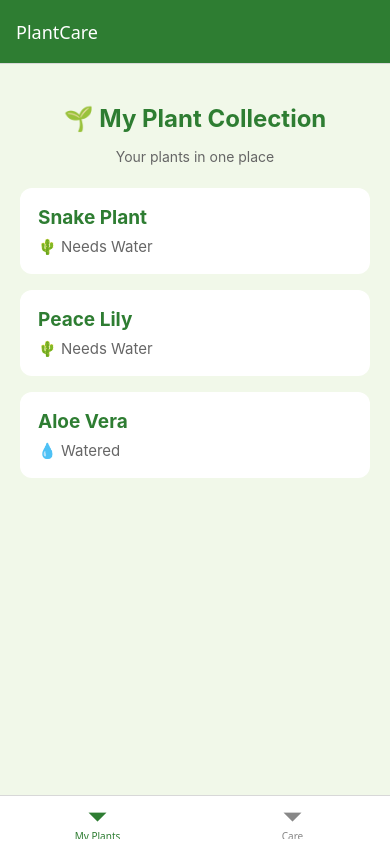
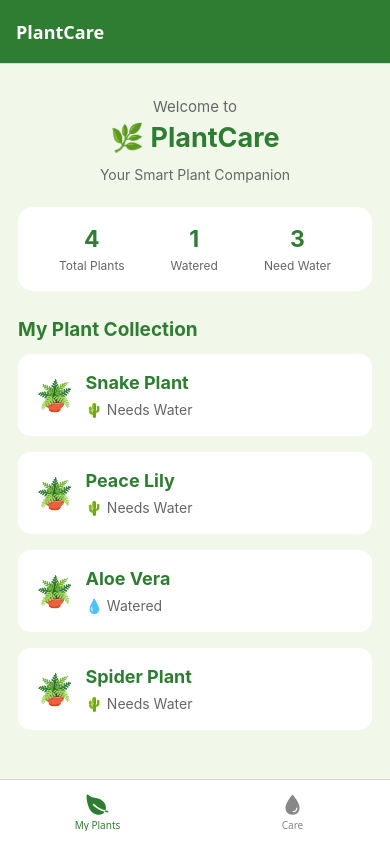
Before and after one commit to kristelannemaesameran-ai/ACTIVITY6_YURI, a React Native app in the folder MyActivity6/: screen / in a window 390 px wide. Built offline with nearby package versions, Linux system fonts and the light colour scheme.

Commit message:
Finalize PlantCare UI and shared state

```diff
--- a/MyActivity6/App.js
+++ b/MyActivity6/App.js
@@ -11,26 +11,31 @@ import {
 
 import { NavigationContainer } from '@react-navigation/native';
 import { createBottomTabNavigator } from '@react-navigation/bottom-tabs';
+import { Ionicons } from '@expo/vector-icons';
 
+// Create a context to share plant information
 const PlantContext = createContext();
+
 const Tab = createBottomTabNavigator();
 
-// Manage shared plant information
+// Provider manages the shared application data
 function PlantProvider({ children }) {
   const [plants, setPlants] = useState([
     { id: '1', name: 'Snake Plant', watered: false },
     { id: '2', name: 'Peace Lily', watered: false },
     { id: '3', name: 'Aloe Vera', watered: true },
+    { id: '4', name: 'Spider Plant', watered: false },
   ]);
 
   const [loading, setLoading] = useState(false);
 
-  // Update watering status with a short saving delay
+  // Update a plant's watering status
   const waterPlant = (id) => {
     if (loading) return;
 
     setLoading(true);
 
+    // Simulate a short saving process
     setTimeout(() => {
       setPlants((previousPlants) =>
         previousPlants.map((plant) =>
@@ -51,14 +56,42 @@ function PlantProvider({ children }) {
   );
 }
 
-// First tab: Display the plant collection
+// Home tab: Display the shared plant collection
 function HomeTab() {
   const { plants, loading } = useContext(PlantContext);
 
+  // Calculate plant watering statistics
+  const wateredCount = plants.filter((plant) => plant.watered).length;
+  const needsWaterCount = plants.length - wateredCount;
+
   return (
     <View style={styles.container}>
-      <Text style={styles.title}>🌱 My Plant Collection</Text>
-      <Text style={styles.subtitle}>Your plants in one place</Text>
+      <Text style={styles.welcome}>Welcome to</Text>
+      <Text style={styles.title}>🌿 PlantCare</Text>
+
+      <Text style={styles.subtitle}>
+        Your Smart Plant Companion
+      </Text>
+
+      {/* Show a summary of plant conditions */}
+      <View style={styles.summaryCard}>
+        <View style={styles.summaryItem}>
+          <Text style={styles.summaryNumber}>{plants.length}</Text>
+          <Text style={styles.summaryLabel}>Total Plants</Text>
+        </View>
+
+        <View style={styles.summaryItem}>
+          <Text style={styles.summaryNumber}>{wateredCount}</Text>
+          <Text style={styles.summaryLabel}>Watered</Text>
+        </View>
+
+        <View style={styles.summaryItem}>
+          <Text style={styles.summaryNumber}>{needsWaterCount}</Text>
+          <Text style={styles.summaryLabel}>Need Water</Text>
+        </View>
+      </View>
+
+      <Text style={styles.sectionTitle}>My Plant Collection</Text>
 
       {loading && (
         <Text style={styles.loading}>Updating plant information...</Text>
@@ -67,12 +100,20 @@ function HomeTab() {
       <FlatList
         data={plants}
         keyExtractor={(item) => item.id}
+        showsVerticalScrollIndicator={false}
         renderItem={({ item }) => (
           <View style={styles.card}>
-            <Text style={styles.plantName}>{item.name}</Text>
-            <Text style={styles.status}>
-              {item.watered ? '💧 Watered' : '🌵 Needs Water'}
-            </Text>
+            <View style={styles.plantInfo}>
+              <Text style={styles.plantIcon}>🪴</Text>
+
+              <View>
+                <Text style={styles.plantName}>{item.name}</Text>
+
+                <Text style={styles.status}>
+                  {item.watered ? '💧 Watered' : '🌵 Needs Water'}
+                </Text>
+              </View>
+            </View>
           </View>
         )}
       />
@@ -80,14 +121,17 @@ function HomeTab() {
   );
 }
 
-// Second tab: Manage plant care
+// Care tab: Update plant watering status
 function CareTab() {
   const { plants, waterPlant, loading } = useContext(PlantContext);
 
   return (
     <View style={styles.container}>
       <Text style={styles.title}>💧 Plant Care Center</Text>
-      <Text style={styles.subtitle}>Manage your watering activities</Text>
+
+      <Text style={styles.subtitle}>
+        Keep your plants healthy and happy!
+      </Text>
 
       {loading && (
         <View style={styles.loadingContainer}>
@@ -99,15 +143,23 @@ function CareTab() {
       <FlatList
         data={plants}
         keyExtractor={(item) => item.id}
+        showsVerticalScrollIndicator={false}
         renderItem={({ item }) => (
           <View style={styles.card}>
-            <Text style={styles.plantName}>{item.name}</Text>
+            <Text style={styles.plantName}>🪴 {item.name}</Text>
+
             <Text style={styles.status}>
-              {item.watered ? 'Already Watered' : 'Needs Water'}
+              {item.watered
+                ? '💧 This plant has been watered.'
+                : '🌵 This plant needs water.'}
             </Text>
 
+            {/* Update the shared plant information */}
             <TouchableOpacity
-              style={styles.button}
+              style={[
+                styles.button,
+                item.watered && styles.secondaryButton,
+              ]}
               onPress={() => waterPlant(item.id)}
               disabled={loading}
             >
@@ -122,18 +174,44 @@ function CareTab() {
   );
 }
 
-// Main application with two bottom navigation tabs
+// Main app: Configure the two bottom navigation tabs
 export default function App() {
   return (
     <PlantProvider>
       <NavigationContainer>
         <Tab.Navigator
-          screenOptions={{
-            headerStyle: { backgroundColor: '#2E7D32' },
+          screenOptions={({ route }) => ({
+            headerStyle: {
+              backgroundColor: '#2E7D32',
+            },
             headerTintColor: '#FFFFFF',
+            headerTitleStyle: {
+              fontWeight: 'bold',
+            },
             tabBarActiveTintColor: '#2E7D32',
             tabBarInactiveTintColor: '#888888',
-          }}
+            tabBarStyle: {
+              backgroundColor: '#FFFFFF',
+              height: 65,
+              paddingBottom: 8,
+              paddingTop: 5,
+            },
+            tabBarIcon: ({ color, size }) => {
+              // Select an icon for each tab
+              const icons = {
+                Home: 'leaf',
+                Care: 'water',
+              };
+
+              return (
+                <Ionicons
+                  name={icons[route.name]}
+                  size={size}
+                  color={color}
+                />
+              );
+            },
+          })}
         >
           <Tab.Screen
             name="Home"
@@ -158,48 +236,94 @@ export default function App() {
   );
 }
 
-// Application styles
+// Styles for the PlantCare application
 const styles = StyleSheet.create({
   container: {
     flex: 1,
     backgroundColor: '#F1F8E9',
-    padding: 20,
+    padding: 18,
+  },
+  welcome: {
+    fontSize: 15,
+    color: '#666666',
+    textAlign: 'center',
+    marginTop: 15,
   },
   title: {
-    fontSize: 24,
+    fontSize: 27,
     fontWeight: 'bold',
     color: '#2E7D32',
     textAlign: 'center',
-    marginTop: 20,
+    marginTop: 5,
   },
   subtitle: {
     fontSize: 14,
     color: '#666666',
     textAlign: 'center',
-    marginVertical: 15,
+    marginVertical: 12,
+  },
+  summaryCard: {
+    backgroundColor: '#FFFFFF',
+    borderRadius: 15,
+    padding: 18,
+    flexDirection: 'row',
+    justifyContent: 'space-around',
+    marginVertical: 12,
+    elevation: 3,
+  },
+  summaryItem: {
+    alignItems: 'center',
+  },
+  summaryNumber: {
+    fontSize: 23,
+    fontWeight: 'bold',
+    color: '#2E7D32',
+  },
+  summaryLabel: {
+    fontSize: 12,
+    color: '#666666',
+    marginTop: 5,
+  },
+  sectionTitle: {
+    fontSize: 19,
+    fontWeight: 'bold',
+    color: '#2E7D32',
+    marginTop: 15,
+    marginBottom: 5,
   },
   card: {
     backgroundColor: '#FFFFFF',
     padding: 18,
-    borderRadius: 12,
+    borderRadius: 13,
     marginVertical: 8,
     elevation: 3,
   },
+  plantInfo: {
+    flexDirection: 'row',
+    alignItems: 'center',
+  },
+  plantIcon: {
+    fontSize: 30,
+    marginRight: 12,
+  },
   plantName: {
-    fontSize: 19,
+    fontSize: 18,
     fontWeight: 'bold',
     color: '#2E7D32',
   },
   status: {
-    fontSize: 15,
+    fontSize: 14,
     color: '#666666',
     marginTop: 8,
   },
   button: {
     backgroundColor: '#2E7D32',
-    padding: 12,
-    borderRadius: 8,
-    marginTop: 12,
+    padding: 13,
+    borderRadius: 9,
+    marginTop: 15,
+  },
+  secondaryButton: {
+    backgroundColor: '#78909C',
   },
   buttonText: {
     color: '#FFFFFF',
@@ -208,7 +332,7 @@ const styles = StyleSheet.create({
   },
   loadingContainer: {
     alignItems: 'center',
-    marginBottom: 10,
+    marginVertical: 10,
   },
   loading: {
     color: '#2E7D32',
--- a/MyActivity6/package.json
+++ b/MyActivity6/package.json
@@ -3,6 +3,7 @@
   "version": "1.0.0",
   "main": "index.js",
   "dependencies": {
+    "@expo/vector-icons": "^15.0.2",
     "@react-navigation/bottom-tabs": "^7.21.0",
     "@react-navigation/native": "^7.5.1",
     "@react-navigation/native-stack": "^7.21.0",
```
Also changed, not shown: 1 other file (tests, documents, lock files or other folders).
